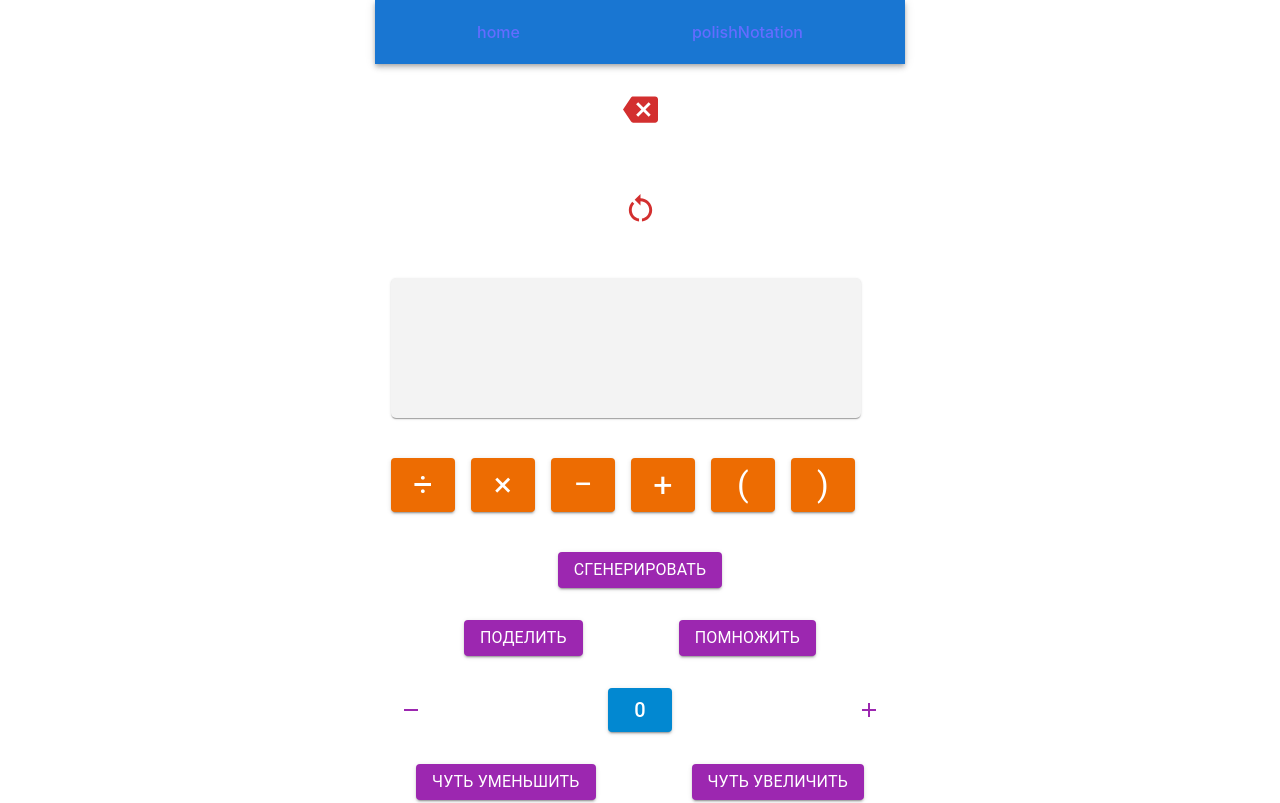
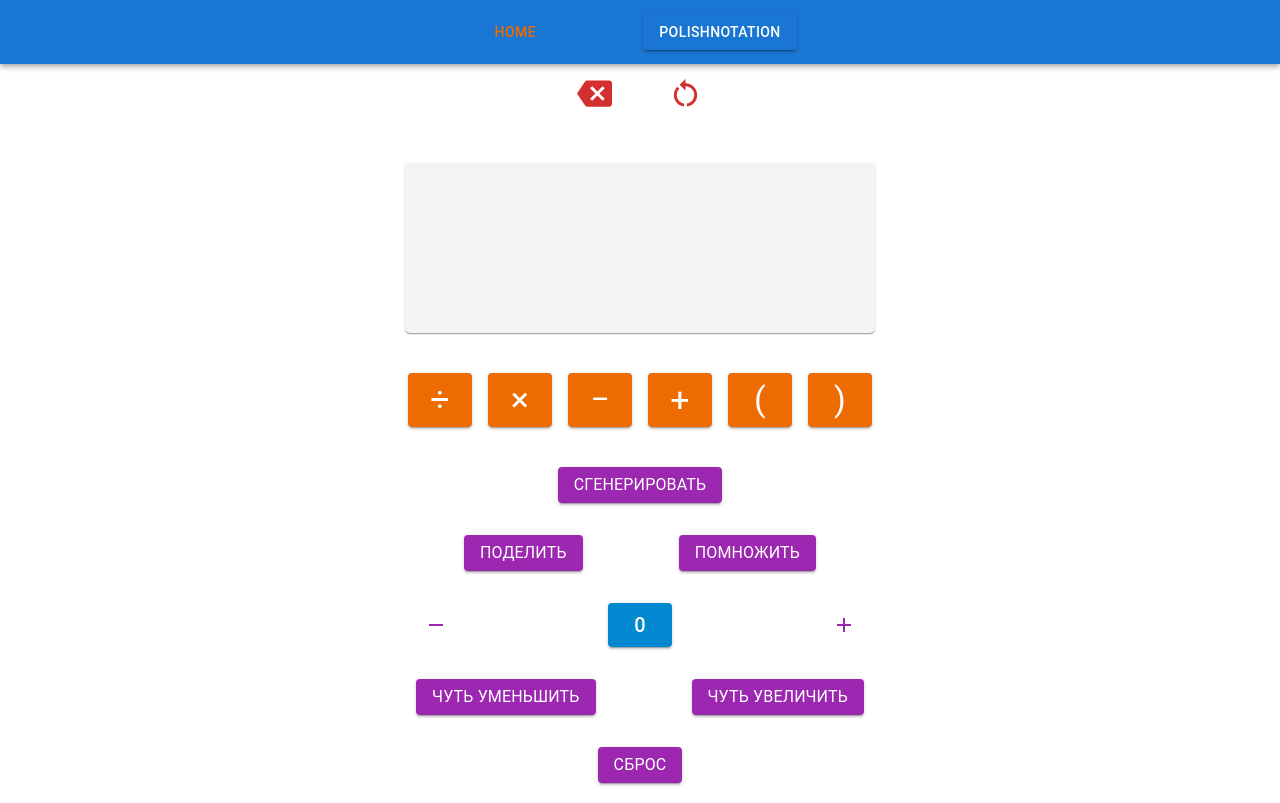
Before and after one commit to kantikYang/polish-notation-calc, a React (Vite) app: page / in a window 1280 px wide. Shown: the top 803 px of the page. Built offline with nearby package versions, Linux system fonts and the light colour scheme.

Commit message:
fix: styles, navbar

```diff
--- a/src/index.css
+++ b/src/index.css
@@ -15,9 +15,7 @@
 }
 
 #root {
-  min-width: 530px;
-  margin: 0 auto;
-  text-align: center;
+ width: 100%;
 }
 
 a {
--- a/src/main.tsx
+++ b/src/main.tsx
@@ -6,7 +6,7 @@ import { Provider } from 'react-redux';
 import { store } from './redux/store';
 import { BrowserRouter, Routes, Route, Link } from 'react-router-dom';
 import PolishNotationConvert from './pages/PolishNotation/PolishNotationConvert';
-import { AppBar, Stack, Toolbar } from '@mui/material';
+import { AppBar, Stack, Toolbar, Button } from '@mui/material';
 
 ReactDOM.createRoot(document.getElementById('root')!).render(
   <React.StrictMode>
@@ -16,12 +16,18 @@ ReactDOM.createRoot(document.getElementById('root')!).render(
           <Toolbar>
             <Stack
               direction="row"
-              spacing={2}
-              justifyContent="space-around"
+              spacing={12}
+              justifyContent="center"
               sx={{ width: '100%' }}
             >
-              <Link to="/"> home</Link>
-              <Link to="/polishNotation"> polishNotation</Link>
+              <Link to="/">
+                <Button variant="text" color="warning">
+                  home
+                </Button>
+              </Link>
+              <Link to="/polishNotation">
+                <Button variant="contained">polishNotation</Button>
+              </Link>
             </Stack>
           </Toolbar>
         </AppBar>
--- a/src/pages/App/App.css
+++ b/src/pages/App/App.css
@@ -1,8 +1,8 @@
 
 .card {
-  padding: 1em;
   display: flex;
   flex-direction: column;
+  align-items: center;
   gap: 40px;
 }
 
@@ -12,7 +12,7 @@
 
 .outBoard{
   width: 450px;
-  height: 120px;
+  height: 150px;
 
   /* margin: 0 auto; */
   padding: 10px;
--- a/src/pages/App/App.tsx
+++ b/src/pages/App/App.tsx
@@ -2,7 +2,7 @@ import { useState } from 'react';
 import './App.css';
 import PlusMinusPanel from '../../components/plusMinus/PlusMinusPanel';
 import MathOperations from '../../components/mathOperations/mathOperations';
-import { IconButton, Typography, Button } from '@mui/material';
+import { IconButton, Typography, Button, Stack } from '@mui/material';
 import BackspaceIcon from '@mui/icons-material/Backspace';
 import RestartAltIcon from '@mui/icons-material/RestartAlt';
 import { mainOperations } from '../../utils/polishNotation';
@@ -24,9 +24,9 @@ function countBrackets(s: string): boolean {
 }
 
 function App() {
-  const [mathStr, setMathStr] = useState('');
+  const count = useSelector((state: RootState) => state.mathExpression.value);
+  const [mathStr, setMathStr] = useState(count);
   const dispatch = useDispatch();
-  const count = useSelector((state: RootState) => state.mathExpression.value);
 
   function validInput(cur: string): void {
     const last = mathStr[mathStr.length - 1];
@@ -67,6 +67,7 @@ function App() {
   return (
     <>
       <div className="card">
+        <Stack direction="row" spacing={4}>
           <IconButton
             color="error"
             size="large"
@@ -77,6 +78,7 @@ function App() {
           <IconButton color="error" size="large" onClick={() => resetBoard()}>
             <RestartAltIcon fontSize="large" />
           </IconButton>
+        </Stack>
         <div className="outBoard">
           <Typography sx={{ fontSize: 24 }} gutterBottom>
             {mathStr}
--- a/src/pages/PolishNotation/PolishNotationConvert.tsx
+++ b/src/pages/PolishNotation/PolishNotationConvert.tsx
@@ -1,16 +1,19 @@
 import { Paper } from '@mui/material';
 import { useDispatch, useSelector } from 'react-redux';
 import { RootState } from '../../redux/store';
+import { polishNotation } from '../../utils/polishNotation';
 
 function PolishNotationConvert() {
   const dispatch = useDispatch();
   const mathExp = useSelector((state: RootState) => state.mathExpression.value);
-  console.log(mathExp + 'fff');
+  const targetStr = polishNotation(mathExp).join(' ');
   return (
     <>
-      <Paper>{mathExp}</Paper>
+      <div className="card">
+        <Paper>{targetStr}</Paper>
 
-      <Paper>{mathExp}</Paper>
+        <Paper>{mathExp}</Paper>
+      </div>
     </>
   );
 }
```
Lines whose indentation alone changed are shown as unchanged.
